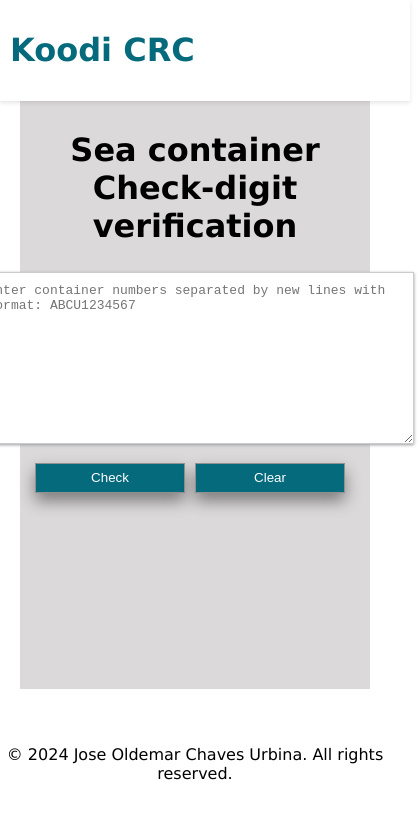
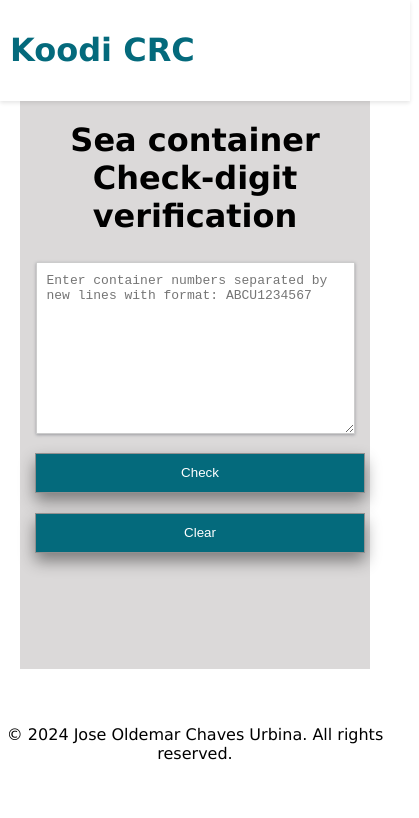
Before and after one commit to OldemarCRC/Sea-container-Check-Digit, a React (Create React App) app: page / in a window 390 px wide. Shown: the top 818 px of the page, 419 px wide, since content can reach past the window. Built offline with nearby package versions, Linux system fonts and the light colour scheme.

Commit message:
Responsive now

```diff
--- a/src/App.css
+++ b/src/App.css
@@ -11,12 +11,11 @@ body {
 
 .container-verification {
   display: flex;
-  flex-flow: column;
+  flex-direction: column;
+  align-items: center;
   text-align: center;
   margin: 20px;
-  align-items: center;
-  padding: 30px 0px;
-  max-height: unset;
+  padding: 30px 0;
   min-height: 65vh;
   background-color: hwb(0 85% 14%);
 }
@@ -27,54 +26,38 @@ textarea {
   font-size: 1em;
   border: 1px solid #ccc;
   box-shadow: rgb(156, 156, 161) 0px 1px 3px 0px;
+  width: 90%;
+  max-width: 500px;
 }
 
 .button {
-  margin-right: 10px;
+  margin: 10px 5px;
   background-color: #046a7c;
   color: white;
   width: 150px;
-  height: 30px;
+  height: 40px;
   border: 1px solid #929090;
-  box-shadow: 0px 8px 16px rgba(0, 0, 0, 0.435); /* Sombra más pronunciada */
-  transition: transform 0.3s ease, box-shadow 0.3s ease; /* Transiciones para animar */
+  box-shadow: 0px 8px 16px rgba(0, 0, 0, 0.435);
+  transition: transform 0.3s ease, box-shadow 0.3s ease;
 }
 
 .button:hover {
-  background-color: #288b9d; /* Cambio de color al hacer hover */
-  transform: translateY(-2px); /* Efecto de elevación */
-  box-shadow: 0px 6px 12px rgba(0, 0, 0, 0.3); /* Sombra más pronunciada al hacer hover */
+  background-color: #288b9d;
+  transform: translateY(-2px);
+  box-shadow: 0px 6px 12px rgba(0, 0, 0, 0.3);
   cursor: pointer;
-}
-
-.buttons {
-  margin-top: 10px;
 }
 
 .results p {
   font-weight: bold;
 }
 
-/*
+@media (max-width: 768px) {
+  .container-verification {
+    padding: 20px 10px;
+  }
 
-
-
-
-
-button {
-  width: 200px;
-  padding: 10px 15px;
-  background-color: #046a7c;
-  color: white;
-  cursor: pointer;
-  border: 1px solid #ccc;
-  border-radius: 100px;
-  box-shadow: rgb(212, 212, 216) 0px 1px 3px 0px;
-  order: 1;
+  .button {
+    width: 100%;
+  }
 }
-
-button:hover {
-  background-color: #064b57;
-}
-
-*/
--- a/src/Components/Footer.js
+++ b/src/Components/Footer.js
@@ -1,11 +1,9 @@
 import React from 'react';
-
 
 function Footer() {
   return (
     <footer style={{ background: 'white', textAlign: 'center', padding: '20px 0' }}>
       <p>&copy; {new Date().getFullYear()} Jose Oldemar Chaves Urbina. All rights reserved.</p>
-      {/* <p>More information: <a href="/contact">Contact</a></p> */}
     </footer>
   );
 }
--- a/src/Components/header.css
+++ b/src/Components/header.css
@@ -6,10 +6,10 @@
   color: #046a7c;
   text-align: left;
   padding: 10px;
-    box-shadow: 0 2px 4px rgba(0,0,0,0.1); /* Sombra sutil para dar profundidad */
-    z-index: 1000; /* Asegura que el header esté sobre otros elementos */
+  box-shadow: 0 2px 4px rgba(0,0,0,0.1);
+  z-index: 1000;
 }
 
 body {
-    padding-top: 60px; /* Asegura que el contenido no quede oculto detrás del header fijo */
+  padding-top: 60px;
 }
```
Also changed, not shown: package.json (+6 -2 lines), src/App.js (+4 -8 lines), src/Components/ContainerVerificationNr.js (+2 -8 lines), src/Components/Header.js (line endings or trailing spaces), 12 other files (tests, documents, lock files or other folders). Lines whose indentation alone changed are shown as unchanged.
